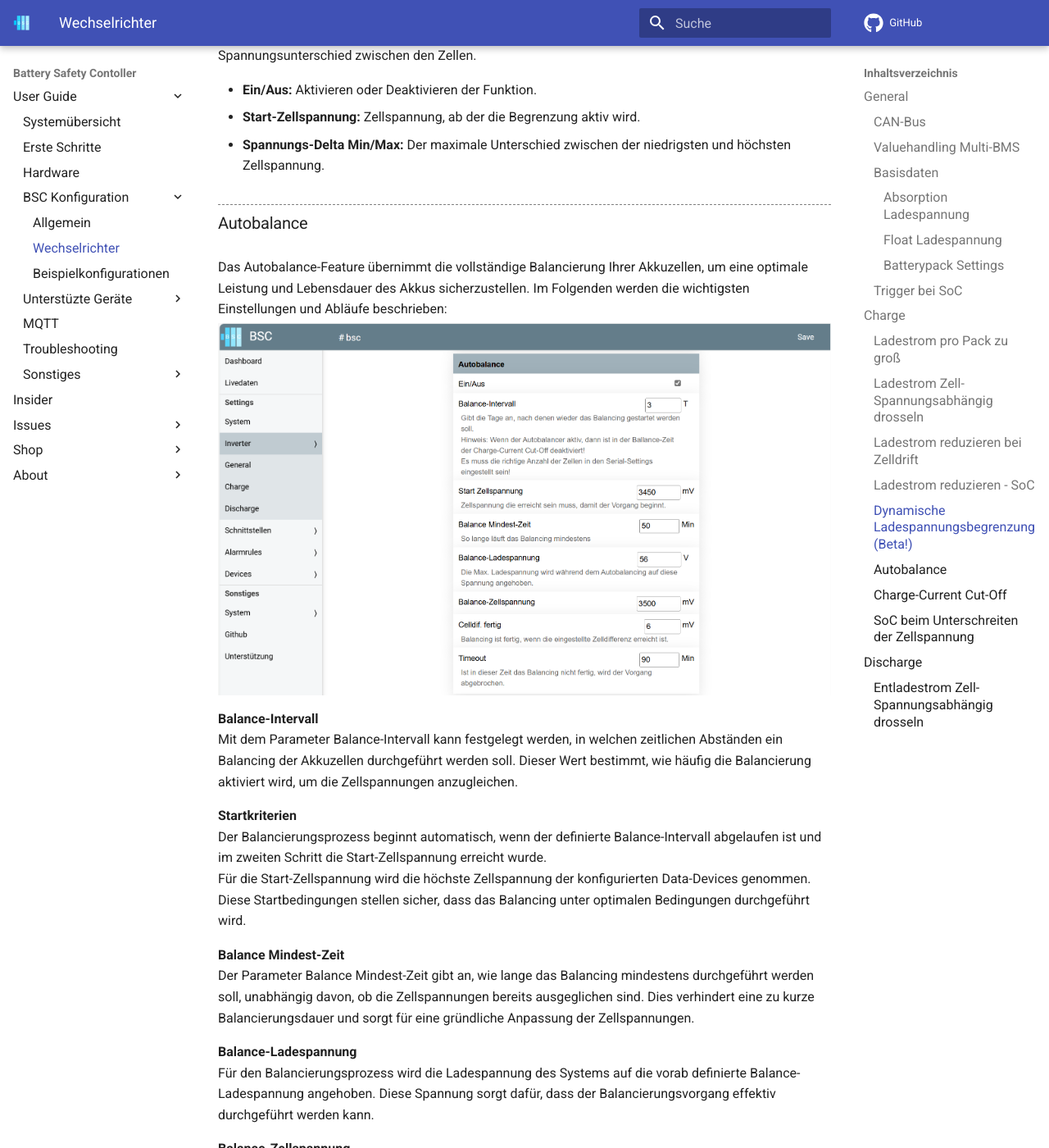
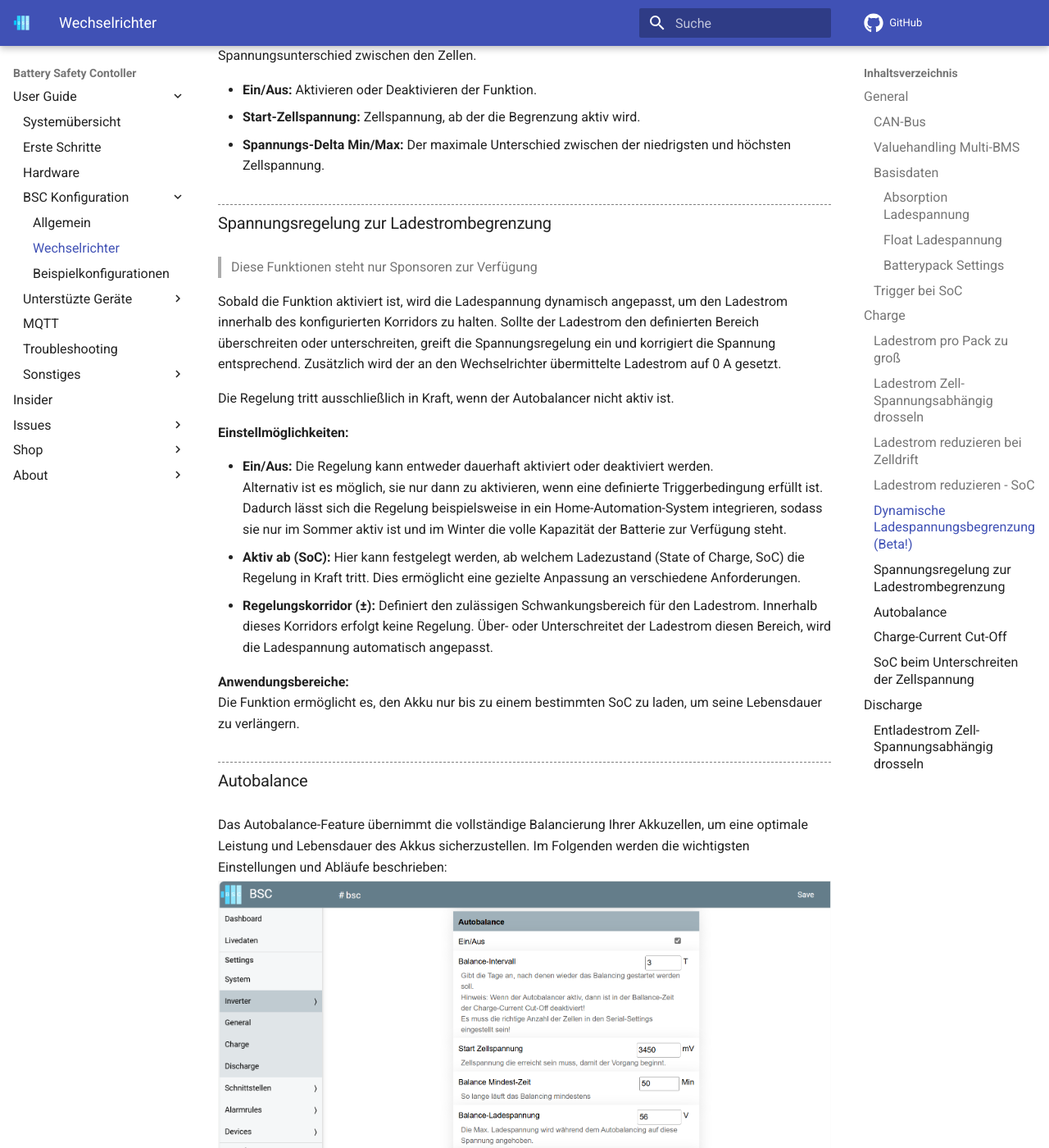
Before and after one commit to bsc-org/bsc, an MkDocs documentation site: the page built from docs/settings_inverter.md, in a window 1280 px wide and 1400 px high, scrolled down 7399 px. Shown: the whole window at 82% size. Built offline with MkDocs 1.6.1 and Material for MkDocs 9.7.7, drawn with Linux system fonts in a browser that asks for light colours; comment, search, counter and statistics services are not loaded.

Commit message:
Add: Spannungsregelung zur Ladestrombegrenzung

```diff
--- a/docs/settings_inverter.md
+++ b/docs/settings_inverter.md
@@ -123,6 +123,24 @@ Diese experimentelle Funktion begrenzt die Ladespannung basierend auf der Zellsp
 * **Start-Zellspannung:** Zellspannung, ab der die Begrenzung aktiv wird.
 * **Spannungs-Delta Min/Max:** Der maximale Unterschied zwischen der niedrigsten und höchsten Zellspannung.
 
+### Spannungsregelung zur Ladestrombegrenzung
+> Diese Funktionen steht nur Sponsoren zur Verfügung
+
+Sobald die Funktion aktiviert ist, wird die Ladespannung dynamisch angepasst, um den Ladestrom innerhalb des konfigurierten Korridors zu halten. Sollte der Ladestrom den definierten Bereich überschreiten oder unterschreiten, greift die Spannungsregelung ein und korrigiert die Spannung entsprechend. Zusätzlich wird der an den Wechselrichter übermittelte Ladestrom auf 0 A gesetzt.
+
+Die Regelung tritt ausschließlich in Kraft, wenn der Autobalancer nicht aktiv ist.
+
+**Einstellmöglichkeiten:**
+
+* **Ein/Aus:** Die Regelung kann entweder dauerhaft aktiviert oder deaktiviert werden.
+Alternativ ist es möglich, sie nur dann zu aktivieren, wenn eine definierte Triggerbedingung erfüllt ist. Dadurch lässt sich die Regelung beispielsweise in ein Home-Automation-System integrieren, sodass sie nur im Sommer aktiv ist und im Winter die volle Kapazität der Batterie zur Verfügung steht.
+* **Aktiv ab (SoC):** Hier kann festgelegt werden, ab welchem Ladezustand (State of Charge, SoC) die Regelung in Kraft tritt. Dies ermöglicht eine gezielte Anpassung an verschiedene Anforderungen.
+* **Regelungskorridor (±):** Definiert den zulässigen Schwankungsbereich für den Ladestrom. Innerhalb dieses Korridors erfolgt keine Regelung. Über- oder Unterschreitet der Ladestrom diesen Bereich, wird die Ladespannung automatisch angepasst.
+
+**Anwendungsbereiche:**
+Die Funktion ermöglicht es, den Akku nur bis zu einem bestimmten SoC zu laden, um seine Lebensdauer zu verlängern.
+
+
 ### Autobalance
 Das Autobalance-Feature übernimmt die vollständige Balancierung Ihrer Akkuzellen, um eine optimale Leistung und Lebensdauer des Akkus sicherzustellen. Im Folgenden werden die wichtigsten Einstellungen und Abläufe beschrieben:
 ![](img/settings/settings_inverter_charge_autobalance.png){  width="950" }
```
